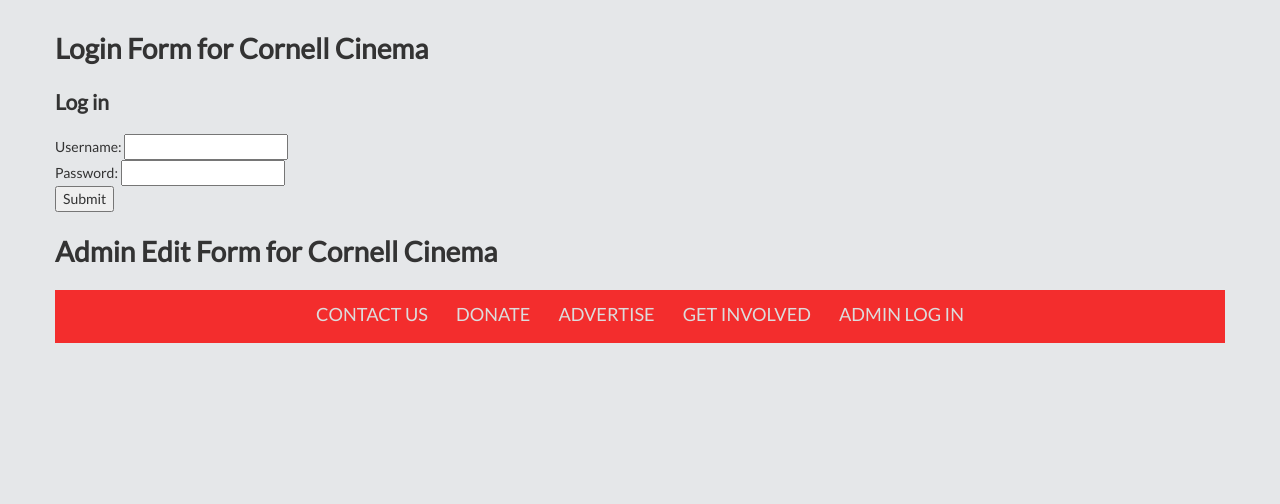
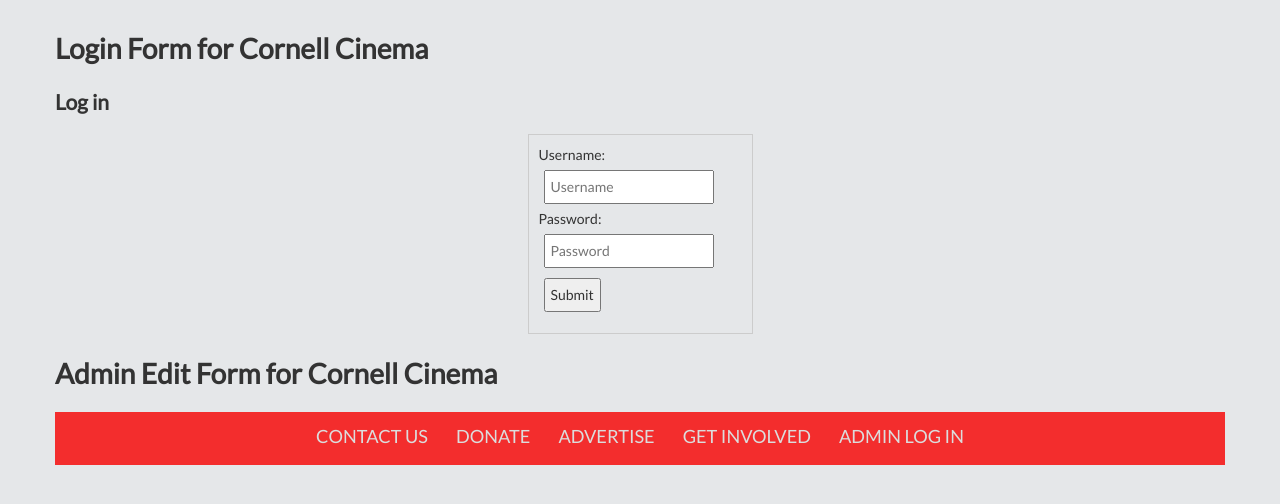
Before and after one commit to anniehughey/CineHackers, a PHP site: page /adminLogin.php in a window 1280 px wide. Shown: the part 177-681 px from the top of the page. Run offline with PHP 8.4, Linux system fonts and the light colour scheme; some libraries are stand-ins or nearby versions.

Commit message:
add CSS to login form

```diff
--- a/CornellCinema/includes/loginHandler.php
+++ b/CornellCinema/includes/loginHandler.php
@@ -1,16 +1,15 @@
 <h1>Login Form for Cornell Cinema</h1>
-
 <?php
 	$username = filter_input( INPUT_POST, 'username', FILTER_SANITIZE_STRING );
 	$password = filter_input( INPUT_POST, 'password', FILTER_SANITIZE_STRING );
 	if ( empty( $_POST['username'] ) || empty( $_POST['password'] ) ) {
 	?>
 	<h2>Log in</h2>
-	<form action="adminLogin.php" method="post">
-		Username: <input type="text" name="username"> <br>
-		Password: <input type="password" name="password"> <br>
-		<input type="submit" value="Submit">
-	</form>
+		<form action="adminLogin.php" method="post" class = "loginForm">
+			Username: <input type="text" name="username" placeholder="Username"> <br>
+			Password: <input type="password" name="password" placeholder = "Password"> <br>
+			<input type="submit" value="Submit">
+		</form>
 
 <?php
 
@@ -20,7 +19,7 @@
 		and cannot exceed 16 characters.</p>';
 	}
 	require_once 'config.php';
-	$mysqli = new mysqli(DB_HOST, DB_USER, DB_PASSWORD, DB_NAME);
+	$mysqli = new mysqli(DB_HOST, DB_USER, DB_PASSWORD, DB_NAME, DB_PORT);
 	if( $mysqli->connect_errno ) {
 		echo "<p>$mysqli->connect_error<p>";
 		die( "Couldn't connect to database");
--- a/CornellCinema/styles/style.css
+++ b/CornellCinema/styles/style.css
@@ -281,3 +281,17 @@ span {
 .contact-style input[type="button"]:hover{
     background: #2EBC99;
 }
+
+/**ADMIN LOGIN FORM */
+.loginForm {
+height:200px;
+width:225px;
+margin:auto;
+border:1px #CCC solid;
+padding:10px;
+}
+
+.loginForm input {
+padding:5px;
+margin:5px;
+}
```
